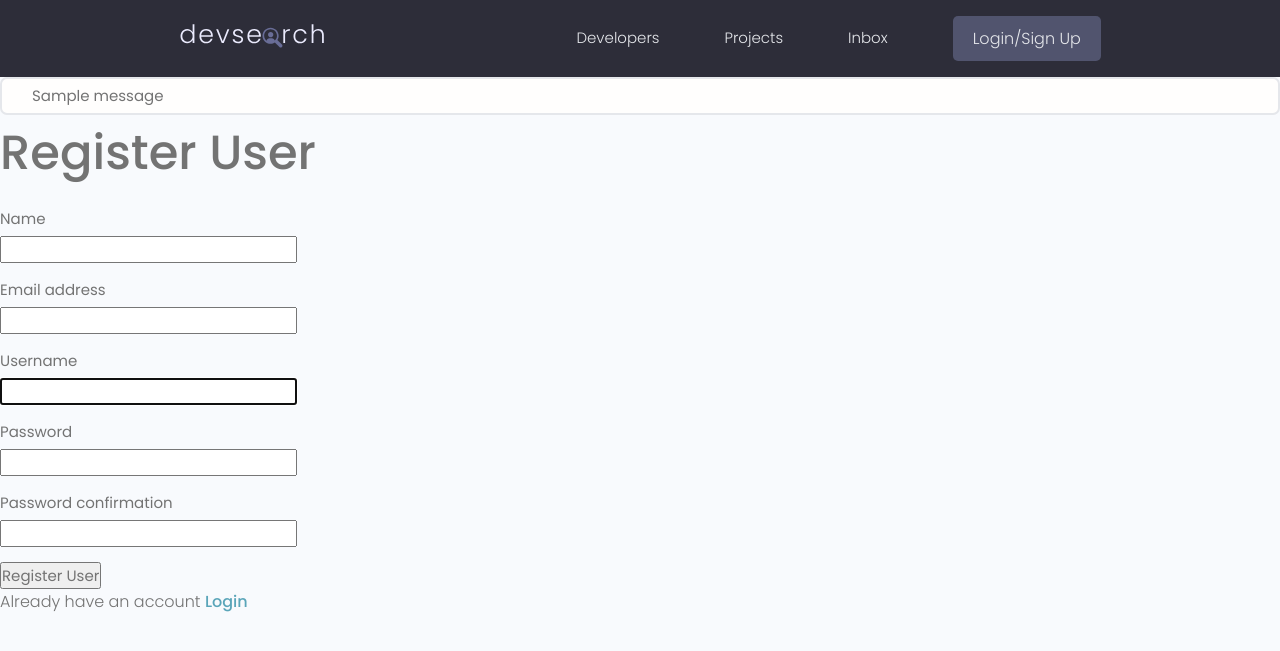
After one commit to ViniciusBaumann/sistema-DevSearch, a Django app: page /register/ in a window 1280 px wide. The commit adds this page. Shown: the top 651 px of the page. Run offline with Django 5.2, Linux system fonts and the light colour scheme; one stand-in notice (Sample message) is shown; parts of the project's set-up code (start-up, migrations or seed data) failed here and were passed over; some libraries are stand-ins or nearby versions.

Commit message:
User Registrarion

```diff
--- a/devsearch/settings.py
+++ b/devsearch/settings.py
@@ -14,7 +14,6 @@ from pathlib import Path
 import os
 # Build paths inside the project like this: BASE_DIR / 'subdir'.
 BASE_DIR = Path(__file__).resolve().parent.parent
-
 
 # Quick-start development settings - unsuitable for production
 # See https://docs.djangoproject.com/en/5.0/howto/deployment/checklist/
--- a/projects/views.py
+++ b/projects/views.py
@@ -1,5 +1,6 @@
 from django.http import HttpResponse
 from django.shortcuts import render, redirect
+from django.contrib.auth.decorators import login_required
 from .models import Project
 from .forms import ProjectForm
 
@@ -18,6 +19,8 @@ def project(request, pk):
     projectObj = Project.objects.get(id=pk)
     return render(request, 'projects/single-project.html', {'projectObj': projectObj})
 
+#impede um usuario nao autenticado de CRUD um projeto
+@login_required(login_url='login')
 def createProject(request):
     form = ProjectForm()
 
@@ -30,6 +33,7 @@ def createProject(request):
     context = {'form': form}
     return render(request, 'projects/project_form.html', context)
 
+@login_required(login_url='login')
 def updateProject(request, pk):
     project = Project.objects.get(id=pk)
     form = ProjectForm(instance=project)
@@ -43,6 +47,7 @@ def updateProject(request, pk):
     context = {'form': form}
     return render(request, 'projects/project_form.html', context)
 
+@login_required(login_url='login')
 def deleteProject(request, pk):
     project = Project.objects.get(id=pk)
 
--- a/templates/main.html
+++ b/templates/main.html
@@ -1,8 +1,9 @@
 <!DOCTYPE html>
 {% load static %}
 <html>
+
 <head>
-    <meta charset="UTF-8" />
+  <meta charset="UTF-8" />
   <meta http-equiv="X-UA-Compatible" content="IE=edge" />
   <meta name="viewport" content="width=device-width, initial-scale=1.0" />
 
@@ -19,11 +20,20 @@
 
   <title>DevSearch - Connect with Developers!</title>
 </head>
+
 <body>
-    {% include 'navbar.html' %}
+  {% include 'navbar.html' %}
 
-    {% block content %}
+  {% if messages %}
+  <ul class="messages">
+    {% for message in messages %}
+    <li{% if message.tags %} class="{{ message.tags }}" {% endif %}>{{ message }}</li>
+      {% endfor %}
+  </ul>
+  {% endif %}
+  {% block content %}
 
-    {% endblock content %}
+  {% endblock content %}
 </body>
+
 </html>
--- a/templates/navbar.html
+++ b/templates/navbar.html
@@ -16,8 +16,13 @@
           <li class="header__menuItem"><a href="{% url 'profiles' %}">Developers</a></li>
           <li class="header__menuItem"><a href="{% url 'projects' %}">Projects</a></li>
           <li class="header__menuItem"><a href="">Inbox</a></li>
+
+          {% if request.user.is_authenticated %}
           <li class="header__menuItem"><a href="{% url 'create-project' %}">Add Project</a></li>
-          <li class="header__menuItem"><a href="login.html" class="btn btn--sub">Login/Sign Up</a></li>
+          <li class="header__menuItem"><a href="{% url 'logout' %}" class="btn btn--sub">Log out</a></li>
+          {% else %}
+          <li class="header__menuItem"><a href="{% url 'login' %}" class="btn btn--sub">Login/Sign Up</a></li>
+          {% endif %}
         </ul>
       </nav>
     </div>
--- /dev/null
+++ b/users/forms.py
@@ -0,0 +1,11 @@
+from django.forms import ModelForm
+from django.contrib.auth.forms import UserCreationForm
+from django.contrib.auth.models import User
+
+class CustomUserCreationForm(UserCreationForm):
+    class Meta:
+        model = User
+        fields = ['first_name', 'email','username', 'password1', 'password2']
+        labels = {
+            'first_name': 'Name'
+        }
--- /dev/null
+++ b/users/templates/users/login_register.html
@@ -0,0 +1,42 @@
+{% extends 'main.html' %}
+
+{% block content %}
+
+{% if page == 'register' %}
+<h1>Register User</h1>
+
+<form method="POST" action="{% url 'register' %}">
+    {% csrf_token %}
+    {% for field in form %}
+            <div class="form__field">
+                <label for="formInput#text">{{field.label}}</label>
+                {{field}}
+
+                <!-- {% if field.help_text %}
+                <small>{{field.help_text}}</small>
+                {% endif %} -->
+
+                {% for error in field.errors %}
+                <p style="color: red;">{{error}}</p>
+                {% endfor %}
+
+            </div>
+
+            {% endfor %}
+    <input type="submit" value="Register User"/>
+</form>
+
+<p>Already have an account <a href="{% url 'login' %}">Login</a></p>
+
+{% else %}
+<form action="{% url 'login' %}" method="POST">
+    {% csrf_token %}
+    <input type="text" name="username" placeholder="Username"/>
+    <input type="password" name="password" placeholder="Enter password"/>
+    <input type="submit" name="login"/>
+
+    <p>Don't have an account <a href="{% url 'register' %}">Register</a></p>
+</form>
+{% endif %}
+
+{% endblock content %}
--- a/users/urls.py
+++ b/users/urls.py
@@ -2,6 +2,9 @@ from django.urls import path
 from . import views
 
 urlpatterns = [
+    path('login/', views.loginUser, name='login'),
+    path('logout/', views.logoutUser, name='logout'),
+    path('register/', views.registerUser, name='register'),
     path('', views.profiles, name="profiles"),
     path('profile/<str:pk>/', views.userProfile, name="user-profile")
 ]
--- a/users/views.py
+++ b/users/views.py
@@ -1,6 +1,68 @@
-from django.shortcuts import render
-from .models import Profile, Skill
+from django.shortcuts import render, redirect
+from django.contrib.auth import login, authenticate, logout
+from django.contrib.auth.forms import UserCreationForm
+from django.contrib.auth.decorators import login_required
+from django.contrib import messages
+from django.contrib.auth.models import User
+from .models import Profile
+from .forms import CustomUserCreationForm
+
 # Create your views here.
+
+def loginUser(request):
+    page = 'login'
+
+    if request.user.is_authenticated:
+        return redirect('profiles')
+
+    if request.method == "POST":
+        username = request.POST['username']
+        password = request.POST['password']
+
+        try:
+            user = User.objects.get(username=username)
+        except:
+            messages.error(request, 'Username does not exist')
+
+        user = authenticate(request, username=username, password=password)
+
+        if user is not None:
+            login(request, user)
+            return redirect('profiles')
+        else:
+            messages.error(request, 'Username OR password is incorrect')
+
+    context = {"login": login}
+    return render(request, 'users/login_register.html', context)
+
+def registerUser(request):
+    page = 'register'
+    form = CustomUserCreationForm()
+
+    if request.method == 'POST':
+        form = CustomUserCreationForm(request.POST)
+        if form.is_valid():
+            user = form.save(commit=False)
+            #Salvar username como lowercase
+            user.username = user.username.lower()
+            user.save()
+
+            messages.success(request, 'User account was created')
+
+            login(request, user)
+            return redirect('profiles')
+
+        else:
+            messages.error(request, 'Error during the registration')
+
+    context= {'page': page, 'form': form}
+    return render(request, 'users/login_register.html', context)
+
+def logoutUser(request):
+    logout(request)
+    messages.success(request, 'User is logged out')
+    return redirect('login')
+
 
 def profiles(request):
     profiles = Profile.objects.all()
```
Also changed, not shown: templates/login_register.html (added, +100 -0 lines), db.sqlite3.
